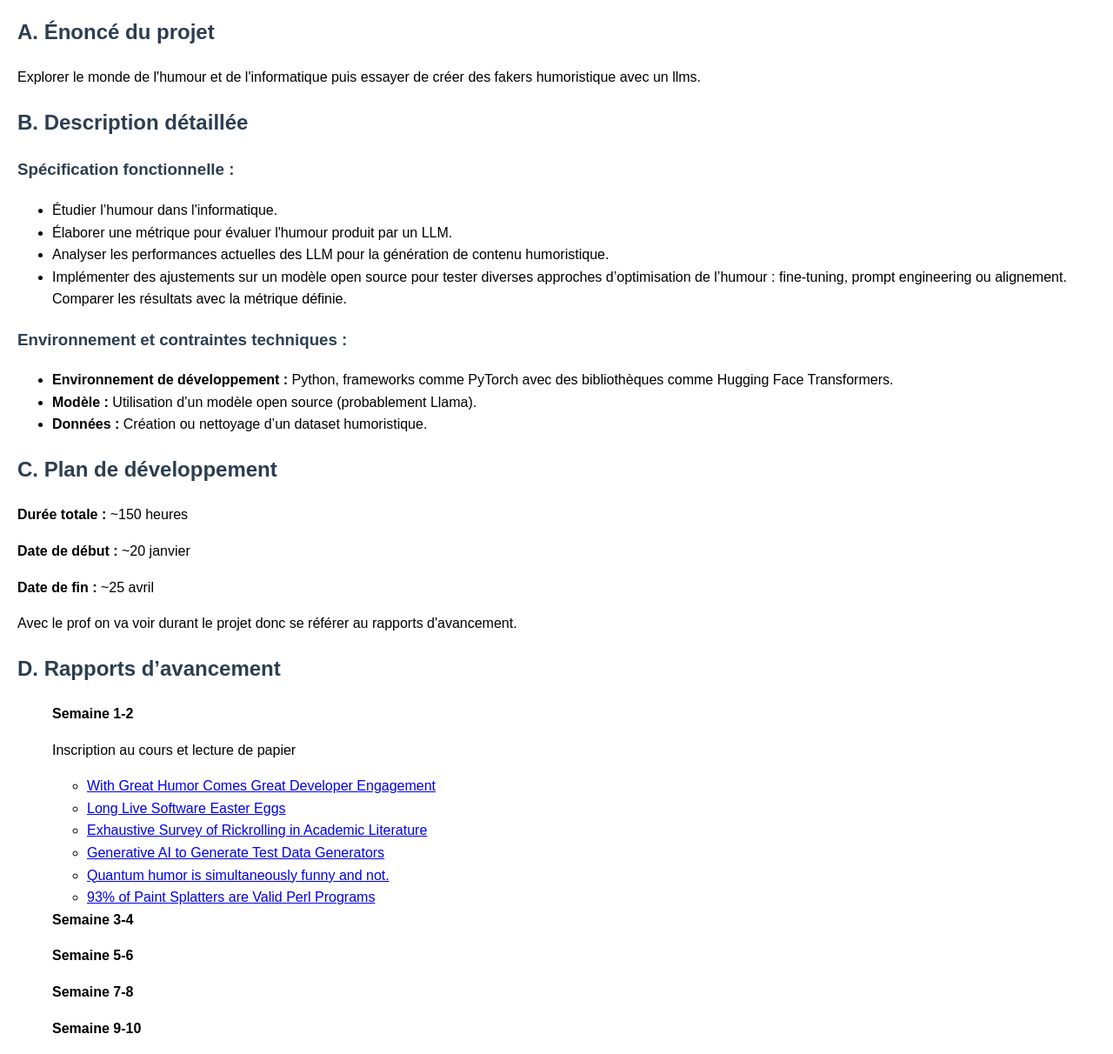
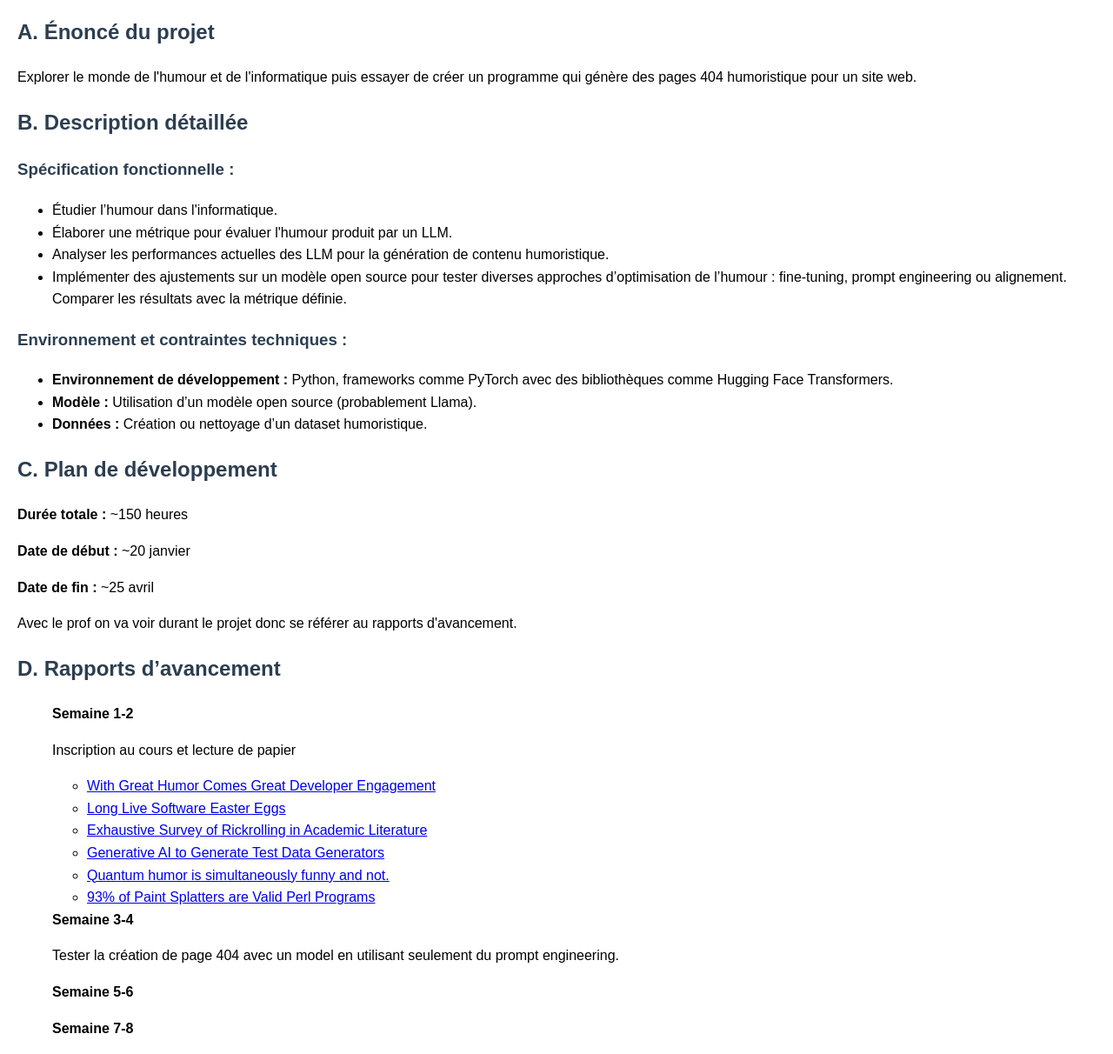
Before and after one commit to GabrielBeaudoinUdem/ift4055, a plain HTML site: page index.html in a window 1280 px wide. Shown: the part 76-1288 px from the top of the page at 87% size. Drawn offline with Linux system fonts and the light colour scheme.

Commit message:
Update index.html

```diff
--- a/index.html
+++ b/index.html
@@ -27,7 +27,7 @@
         <section id="section-a">
             <h2>A. Énoncé du projet</h2>
             <p>
-                Explorer le monde de l'humour et de l'informatique puis essayer de créer des fakers humoristique avec un llms.
+                Explorer le monde de l'humour et de l'informatique puis essayer de créer un programme qui génère des pages 404 humoristique pour un site web.
             </p>
         </section>
 
@@ -69,6 +69,7 @@
                 <li><a href="https://hal.science/hal-03547407/document">93% of Paint Splatters are Valid Perl Programs</a></li>
             </ul>
             <strong>Semaine 3-4</strong>
+                <p>Tester la création de page 404 avec un model en utilisant seulement du prompt engineering.<p>
             <p></p>
             <strong>Semaine 5-6</strong>
             <p></p>
```
